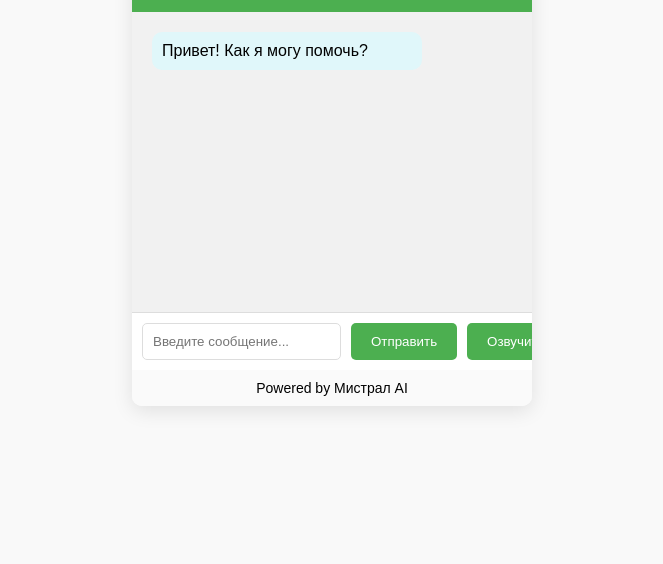
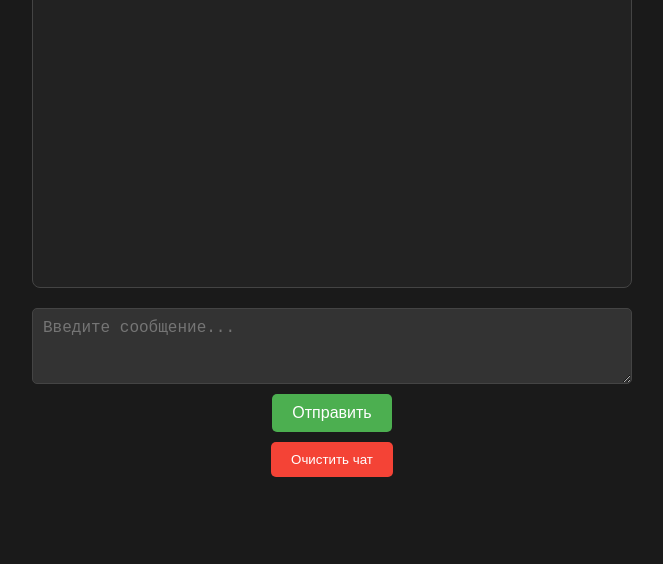
Before and after one commit to KinderModddins/MistralAi, a plain HTML site: page index.html in a window 1280 px wide. Shown: the part 236-800 px from the top of the page, without its empty margins (308-971 px from the left). Drawn offline with Linux system fonts and the light colour scheme.

Commit message:
Update index.html

```diff
--- a/index.html
+++ b/index.html
@@ -1,35 +1,184 @@
 <!DOCTYPE html>
-<html lang="en">
+<html lang="ru">
 <head>
   <meta charset="UTF-8">
   <meta name="viewport" content="width=device-width, initial-scale=1.0">
-  <title>Мистрал AI Chatbot</title>
-  <link rel="stylesheet" href="styles.css">
+  <title>Чат с Мистралом</title>
+  <style>
+    * {
+      margin: 0;
+      padding: 0;
+      box-sizing: border-box;
+    }
+    body {
+      font-family: Arial, sans-serif;
+      background-color: #1a1a1a;
+      color: #fff;
+      display: flex;
+      justify-content: center;
+      align-items: center;
+      height: 100vh;
+      flex-direction: column;
+    }
+    #chatBox {
+      width: 100%;
+      max-width: 600px;
+      height: 400px;
+      border: 1px solid #444;
+      padding: 10px;
+      overflow-y: auto;
+      background-color: #222;
+      border-radius: 8px;
+      margin-bottom: 20px;
+      color: #fff;
+    }
+    .chat-message {
+      margin: 10px 0;
+      padding: 10px;
+      border-radius: 5px;
+    }
+    .user-message {
+      background-color: #4CAF50;
+      text-align: right;
+    }
+    .bot-message {
+      background-color: #555;
+      text-align: left;
+    }
+    #userInput {
+      width: 100%;
+      max-width: 600px;
+      padding: 10px;
+      border-radius: 5px;
+      border: 1px solid #444;
+      background-color: #333;
+      color: #fff;
+      font-size: 16px;
+      margin-bottom: 10px;
+    }
+    #sendButton {
+      padding: 10px 20px;
+      background-color: #4CAF50;
+      border: none;
+      color: white;
+      border-radius: 5px;
+      cursor: pointer;
+      font-size: 16px;
+    }
+    #clearButton {
+      margin-top: 10px;
+      padding: 10px 20px;
+      background-color: #f44336;
+      border: none;
+      color: white;
+      border-radius: 5px;
+      cursor: pointer;
+    }
+    @media (max-width: 768px) {
+      #chatBox {
+        height: 300px;
+      }
+    }
+  </style>
 </head>
 <body>
-  <div class="chat-container">
-    <header>
-      <h1>Мистрал AI Chatbot</h1>
-      <p>Задай свой вопрос!</p>
-    </header>
+  <h1>Чат с Мистралом</h1>
+  <div id="chatBox"></div>
+  <textarea id="userInput" placeholder="Введите сообщение..." rows="3"></textarea>
+  <button id="sendButton" onclick="sendMessage()">Отправить</button>
+  <button id="clearButton" onclick="clearChat()">Очистить чат</button>
 
-    <div class="chat-box" id="chatBox">
-      <div class="chat-message bot-message">
-        Привет! Как я могу помочь?
-      </div>
-    </div>
+  <script>
+    const MISTRAL_API_KEY = 'zeMpLeRojAzTnSam8U5d6RRQt0sSNGx4';  // Замените на ваш реальный API ключ
+    const MISTRAL_API_URL = 'https://api.mistral.ai/v1/chat/completions'; // URL API
 
-    <div class="input-area">
-      <input type="text" id="userInput" placeholder="Введите сообщение..." />
-      <button onclick="sendMessage()">Отправить</button>
-      <button onclick="speakMessage()">Озвучить</button>
-    </div>
+    // Хранение истории чата на клиенте (ограничим 5 последними сообщениями)
+    let chatHistory = [];
 
-    <div class="footer">
-      <p>Powered by Мистрал AI</p>
-    </div>
-  </div>
+    // Функция для отправки сообщений в Мистрал
+    async function sendMessage() {
+      const userMessage = document.getElementById('userInput').value;
+      if (!userMessage.trim()) return;
 
-  <script src="script.js"></script>
+      // Добавляем сообщение пользователя в историю
+      chatHistory.push({ role: 'user', content: userMessage });
+
+      // Показываем сообщение пользователя в чате
+      const chatBox = document.getElementById('chatBox');
+      chatBox.innerHTML += `
+        <div class="chat-message user-message">
+          ${userMessage}
+        </div>
+      `;
+
+      // Отправляем запрос к API Мистрала
+      try {
+        const response = await fetch(MISTRAL_API_URL, {
+          method: 'POST',
+          headers: {
+            'Content-Type': 'application/json',
+            'Authorization': `Bearer ${MISTRAL_API_KEY}`,
+          },
+          body: JSON.stringify({
+            model: 'mistral-tiny',  // Выберите модель, которую хотите использовать
+            messages: buildMessages(),
+            temperature: 0.7,
+          }),
+        });
+
+        const data = await response.json();
+
+        // Извлекаем ответ от Мистрала
+        const botReply = data.choices && data.choices[0] ? data.choices[0].message.content : 'Извините, я не понял ваш запрос.';
+
+        // Показываем ответ бота в чате
+        chatBox.innerHTML += `
+          <div class="chat-message bot-message">
+            ${botReply}
+          </div>
+        `;
+        chatBox.scrollTop = chatBox.scrollHeight;  // Прокручиваем вниз
+      } catch (error) {
+        console.error('Ошибка при отправке запроса:', error);
+        const botReply = 'Произошла ошибка. Попробуйте позже.';
+        const chatBox = document.getElementById('chatBox');
+        chatBox.innerHTML += `
+          <div class="chat-message bot-message">
+            ${botReply}
+          </div>
+        `;
+      }
+
+      // Очистить поле ввода
+      document.getElementById('userInput').value = '';
+    }
+
+    // Функция для сборки сообщений с учетом истории
+    function buildMessages() {
+      // Берем последние 5 сообщений (ограничиваем историю)
+      const history = chatHistory.slice(-5);
+
+      // Формируем сообщения с контекстом
+      let messages = [];
+      history.forEach(msg => {
+        messages.push({ role: msg.role, content: msg.content });
+      });
+
+      return messages;
+    }
+
+    // Очистка чата
+    function clearChat() {
+      chatHistory = [];
+      document.getElementById('chatBox').innerHTML = '';
+    }
+
+    // Обработчик нажатия Enter для отправки сообщения
+    document.getElementById('userInput').addEventListener('keypress', function(event) {
+      if (event.key === 'Enter') {
+        sendMessage();
+      }
+    });
+  </script>
 </body>
 </html>
```
